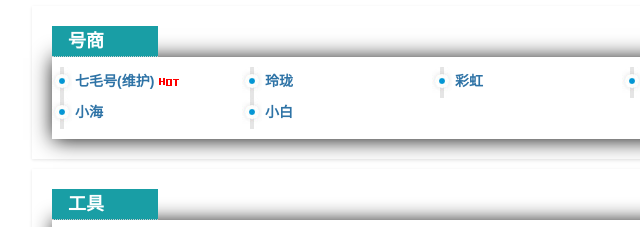
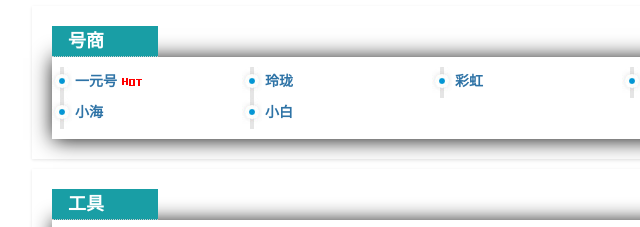
Before and after one commit to meili555/tieba, a plain HTML site: page index.html in a window 1280 px wide. Shown: the part 215-442 px from the top of the page, 8-648 px from the left. Drawn offline with Linux system fonts and the light colour scheme.

Commit message:
Update index.html

```diff
--- a/index.html
+++ b/index.html
@@ -50,7 +50,7 @@
                 <div class="content">
                     <ul class="time-list clearfix">
                         <li>
-                            <a href="http://tieba.suoo.bf/" target="_blank" rel="nofollow">七毛号(维护) <img src="images/hot.gif"></a>
+                            <a href="http://tb.suoo.bf/" target="_blank" rel="nofollow">一元号 <img src="images/hot.gif"></a>
                         </li>
                         <li>
                             <a href="http://92s.top/" target="_blank" rel="nofollow">玲珑</a>
```
